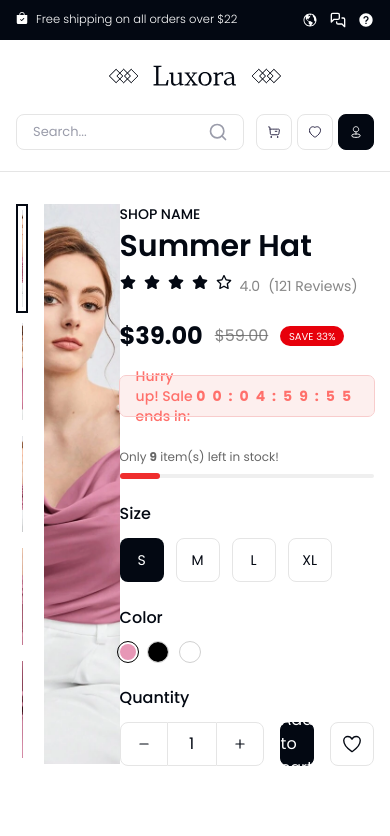
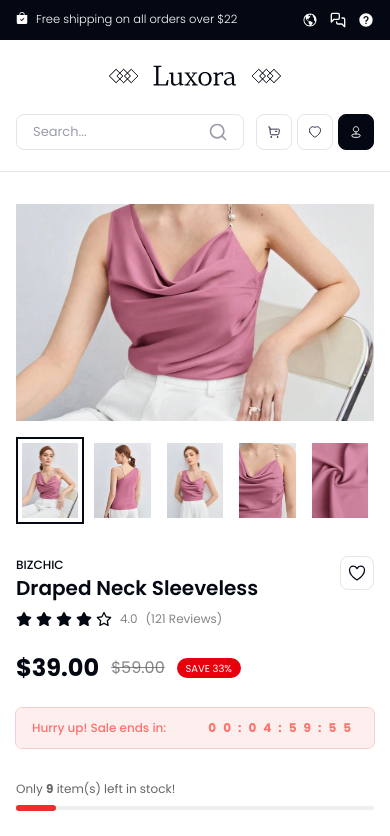
Before and after one commit to devJennyy/luxora-revamp, a React (Vite) app: page /product-overview in a window 390 px wide. Shown: the top 836 px of the page. Built offline with nearby package versions, Linux system fonts and the light colour scheme; a web font is replaced by a local one.

Commit message:
Update mobile responsiveness.

```diff
--- a/src/components/product-overview/AdditionalInfo.tsx
+++ b/src/components/product-overview/AdditionalInfo.tsx
@@ -4,7 +4,7 @@ import { womensApparel } from "@/constants/womensApparelData";
 
 const TABS = [
   { label: "Descriptions", value: "description" },
-  { label: "Additional Information", value: "additional" },
+  { label: "Additional Info", value: "additional" },
   { label: "Reviews", value: "reviews" },
 ];
 
@@ -28,7 +28,7 @@ const AdditionalInfo = () => {
   }, [activeTab]);
 
   return (
-    <section className="flex flex-col justify-start items-start gap-10">
+    <section className="flex flex-col justify-start items-start sm:gap-10 gap-8">
       <div className="flex flex-col gap-2 w-full">
         <div className="flex gap-10 font-medium transition-all relative">
           {TABS.map((tab, i) => (
@@ -37,7 +37,7 @@ const AdditionalInfo = () => {
               ref={(el) => {
                 tabRefs.current[i] = el;
               }}
-              className={`$activeTab === tab.value ? "text-primary" : "" cursor-pointer`}
+              className={`$activeTab === tab.value ? "text-primary" : "" cursor-pointer sm:text-base text-sm whitespace-nowrap`}
               onClick={() => setActiveTab(tab.value)}
             >
               {tab.label}
@@ -106,7 +106,7 @@ const AdditionalInfo = () => {
           </div>
         )}
         {activeTab === "reviews" && (
-          <div className="flex flex-col gap-6 w-full">
+          <div className="flex flex-col sm:gap-6 gap-4 w-full">
             <div className="flex items-center gap-3">
               <img
                 src="https://randomuser.me/api/portraits/women/44.jpg"
@@ -150,8 +150,8 @@ const AdditionalInfo = () => {
       </div>
 
       {/* Related Products */}
-      <div className="flex flex-col gap-8 lg:!mt-10">
-        <p className="lg:text-3xl font-semibold">Related Products</p>
+      <div className="flex flex-col xl:gap-8 gap-5 !mt-10">
+        <p className="lg:text-2xl font-semibold">Related Products</p>
 
          <HoverEffect
           items={womensApparel.map((item, idx) => ({
--- a/src/components/product-overview/ProductSummary.tsx
+++ b/src/components/product-overview/ProductSummary.tsx
@@ -29,10 +29,10 @@ const ProductSummary = () => {
     return stars;
   };
   return (
-    <section className="w-full flex justify-between">
+    <section className="w-full flex md:flex-row flex-col justify-between xl:gap-0 sm:gap-10 gap-8">
       {/* Media */}
-      <div className="flex h-[35rem] gap-4 overflow-hidden">
-        <div className="flex flex-col justify-between h-full gap-1">
+      <div className="flex xl:flex-row flex-col-reverse sm:h-[35rem] h-[20rem] gap-4 overflow-hidden w-full">
+        <div className="flex xl:flex-col flex-row justify-between h-full gap-1">
           {womensApparels?.map((item, itemIndex) =>
             item.pinkElegantSleeveless?.map((selection, index) => (
               <button
@@ -46,14 +46,14 @@ const ProductSummary = () => {
                 <img
                   src={selection}
                   alt=""
-                  className="w-20 h-full object-cover p-1"
+                  className="w-full xl:max-w-20 h-full object-cover p-1"
                 />
               </button>
             ))
           )}
         </div>
 
-        <div className="w-[32rem] h-full border-red-700">
+        <div className="w-full md:max-w-[32rem] h-full border-red-700">
           <img
             src={womensApparels[0]?.image}
             className="w-full h-full object-cover"
@@ -62,14 +62,18 @@ const ProductSummary = () => {
       </div>
 
       {/* Product Details */}
-      <div className="w-[33rem] flex flex-col gap-6">
+      <div className="w-full max-w-[33rem] flex flex-col gap-6 relative">
         {/* Product Name */}
-        <div className="flex flex-col gap-1">
-          <p className="uppercase text-sm font-medium">Shop Name</p>
-          <h1 className="text-3xl font-semibold">Summer Hat</h1>
-          <div className="flex items-center gap-2">
+        <div className="flex flex-col sm:gap-1">
+          <p className="uppercase sm:text-sm text-[12px] font-medium">
+            BizChic
+          </p>
+          <h1 className="sm:text-3xl text-xl font-semibold capitalize">
+            Draped Neck Sleeveless
+          </h1>
+          <div className="flex items-center sm:gap-2 gap-1 !mt-2">
             {getStarRating()}
-            <div className="flex gap-2  text-sm text-secondary/80 font-normal !mt-2">
+            <div className="flex gap-2 sm:text-sm text-[12px] text-secondary/80 font-normal sm:!ml-0 !ml-1">
               <p>4.0</p>
               <p>(121 Reviews)</p>
             </div>
@@ -77,7 +81,7 @@ const ProductSummary = () => {
         </div>
 
         {/* Pricing */}
-        <div className="flex items-center gap-3 my-6">
+        <div className="flex items-center gap-3">
           <p className="text-2xl font-bold">$39.00</p>
           <p className="text-secondary/80 line-through">$59.00</p>
           <div className="flex justify-center items-center w-16 h-5 bg-red-600 rounded-full">
@@ -86,7 +90,7 @@ const ProductSummary = () => {
         </div>
 
         {/* Countdown */}
-        <div className="flex justify-between items-center bg-[#FDEFEE] w-full h-10 outline outline-[#F8CCCC] rounded-sm text-[#FF706B] text-sm font-medium px-4">
+        <div className="flex justify-between items-center sm:text-sm text-[12px] font-medium  bg-[#FDEFEE] w-full h-10 outline outline-[#F8CCCC] rounded-sm text-[#FF706B] px-4">
           <p>Hurry up! Sale ends in:</p>
           <Countdown
             className="tracking-[7px] font-bold"
@@ -106,16 +110,16 @@ const ProductSummary = () => {
 
         {/* Size */}
         <div className="flex flex-col gap-3">
-          <p className="text-base font-medium">Size</p>
-          <div className="flex gap-3 text-sm">
+          <p className="sm:text-base text-sm font-medium">Size</p>
+          <div className="flex sm:gap-3 gap-2 sm:text-sm text-[12px]">
             {womensApparels?.map((item, itemIndex) =>
               item.sizes?.map((sizes, index) => (
                 <button
                   key={`${itemIndex}-${index}`}
                   className={`${
                     index === 0
-                      ? "w-11 h-11 bg-primary text-white"
-                      : "w-11 h-11 border hover:bg-primary hover:text-white transition-all"
+                      ? "sm:w-11 sm:h-11 w-10 h-10 bg-primary text-white"
+                      : "sm:w-11 sm:h-11 w-10 h-10 border hover:bg-primary hover:text-white transition-all"
                   } flex justify-center items-center rounded-md`}
                 >
                   {sizes}
@@ -127,7 +131,7 @@ const ProductSummary = () => {
 
         {/* Color */}
         <div className="flex flex-col gap-3">
-          <p className="text-base font-medium">Color</p>
+          <p className="sm:text-base text-sm font-medium">Color</p>
           <div className="flex justify-start items-center gap-3">
             {womensApparels?.map((item, itemIndex) =>
               item.colors?.map((color, index) => (
@@ -146,21 +150,21 @@ const ProductSummary = () => {
 
         {/* Quantity */}
         <div className="flex flex-col gap-3">
-          <p className="text-base font-medium">Quantity</p>
-          <div className="flex justify-start gap-4">
+          <p className="sm:text-base text-sm font-medium">Quantity</p>
+          <div className="flex justify-start sm:gap-4 gap-3">
             <div className="flex">
               <button
                 onClick={() => setCount((prevCount) => prevCount - 1)}
-                className="flex justify-center items-center w-12 h-11 border rounded-tl-md rounded-bl-md"
+                className="flex justify-center items-center sm:w-12 sm:h-11 w-10 h-10 border rounded-tl-md rounded-bl-md"
               >
                 <LuMinus size={14} />
               </button>
-              <p className="flex justify-center items-center border-t border-b w-12 h-11">
+              <p className="flex justify-center items-center border-t border-b sm:w-12 sm:h-11 w-10 h-10">
                 {count}
               </p>
               <button
                 onClick={() => setCount((prevCount) => prevCount + 1)}
-                className="flex justify-center items-center w-12 h-11 border rounded-tr-md rounded-br-md"
+                className="flex justify-center items-center sm:w-12 sm:h-11 w-10 h-10 border rounded-tr-md rounded-br-md"
               >
                 <LuPlus size={14} />
               </button>
@@ -169,13 +173,13 @@ const ProductSummary = () => {
             {/* Add to cart */}
             <Link
               to={"/signup"}
-              className="flex justify-center items-center w-full h-11 bg-primary text-white rounded-md active:bg-transparent active:text-primary border border-primary transition-all"
+              className="flex justify-center items-center w-full sm:h-11 h-10 bg-primary text-white rounded-md active:bg-transparent active:text-primary border border-primary transition-all"
             >
-              <p>Add to cart</p>
+              <p className="lg:text-base text-sm">Add to cart</p>
             </Link>
 
             {/* Favourite */}
-            <Link to={"/signup"} className="relative">
+            <Link to={"/signup"} className="hidden sm:block relative">
               <HoverCard openDelay={20} closeDelay={10}>
                 <HoverCardTrigger asChild>
                   <Button
@@ -198,6 +202,29 @@ const ProductSummary = () => {
             </Link>
           </div>
         </div>
+
+        {/* Favourite */}
+        <div className="absolute top-0 right-0 sm:hidden">
+          <HoverCard openDelay={20} closeDelay={10}>
+            <HoverCardTrigger asChild>
+              <Button
+                variant="link"
+                className="flex justify-center items-center p-[6px] border rounded-md"
+              >
+                <IoHeartOutline size={20} />
+              </Button>
+            </HoverCardTrigger>
+
+            <HoverCardContent
+              side="top"
+              className="flex justify-center items-center gap-2 w-fit px-4 h-fit py-3 !mb-2 sm:text-sm text-[12px] font-medium right-[-1.2rem] bottom-1 absolute"
+            >
+              <IoMdHeart className="text-red-600 sm:text-xl text-sm" />
+              <p>Favorite</p>
+              <p>(8.2k)</p>
+            </HoverCardContent>
+          </HoverCard>
+        </div>
       </div>
     </section>
   );
--- a/src/pages/ProductOverview.tsx
+++ b/src/pages/ProductOverview.tsx
@@ -4,7 +4,7 @@ import ProductSummary from "@/components/product-overview/ProductSummary";
 const ProductOverview = () => {
 
   return (
-    <main className="w-full max-w-[1280px] !mx-auto xl:px-10 sm:px-5 px-4 sm:!my-16 !my-8 flex flex-col gap-20">
+    <main className="w-full max-w-[1280px] !mx-auto xl:px-10 sm:px-5 px-4 xl:!my-16 !my-8 flex flex-col xl:gap-20 gap-14">
       <ProductSummary />
       <AdditionalInfo />
     </main>
```
